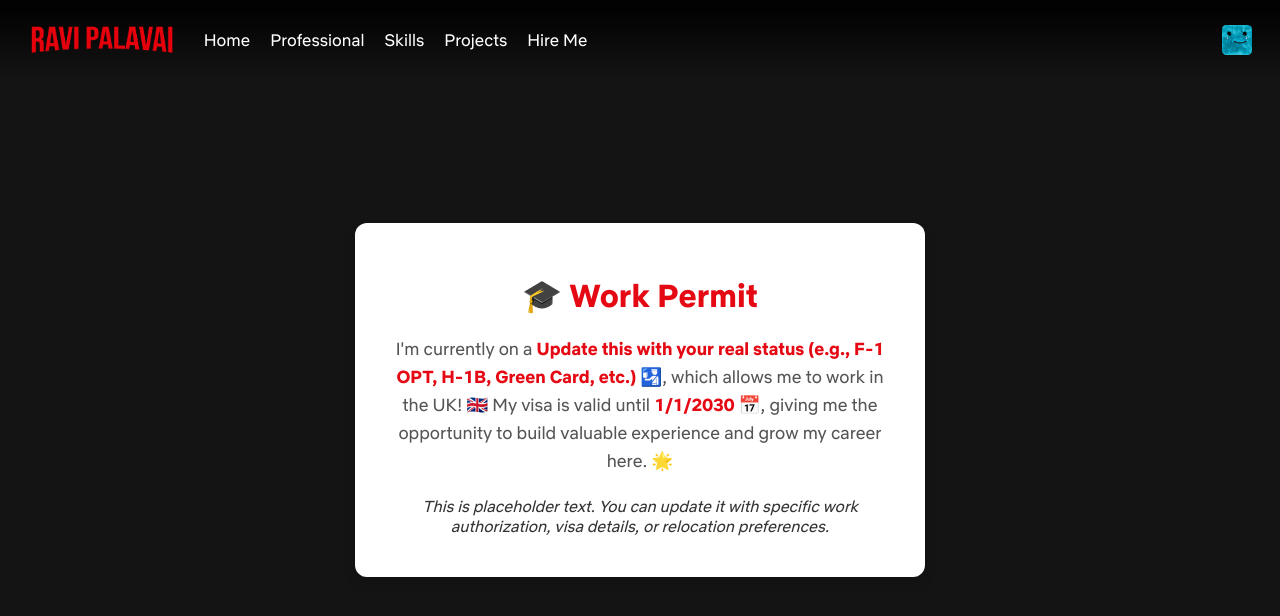
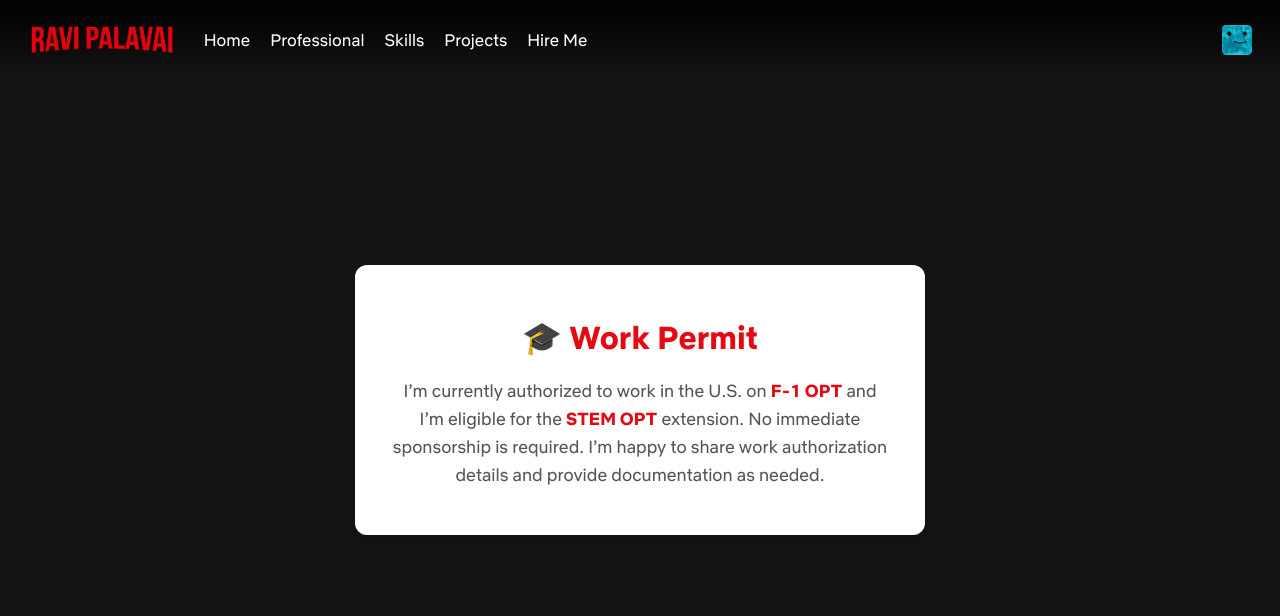
Before and after one commit to roovvii/portfolio, a React (Create React App) app: page /work-permit in a window 1280 px wide. Shown: the top 616 px of the page. Built offline with nearby package versions, Linux system fonts and the light colour scheme.

Commit message:
Update work permit content and remove load animation

```diff
--- a/src/pages/WorkPermit.css
+++ b/src/pages/WorkPermit.css
@@ -12,15 +12,33 @@
   padding: 25px 35px;
   max-width: 500px;
   text-align: center;
-  transition: transform 0.3s ease, box-shadow 0.3s ease;
-  animation: fadeInUp 0.5s ease-out;
+  transition: transform 0.3s ease;
+  /* animation removed */
   color: #333;
 }
 
 .work-permit-card:hover {
-  transform: translateY(-6px);
-  box-shadow: 0 10px 20px rgba(0, 0, 0, 0.25);
+  transform: scale(1.05);
 }
+
+/* delete this whole block
+@keyframes fadeInUp {
+  from {
+    opacity: 0;
+    transform: translateY(20px);
+  }
+  to {
+    opacity: 1;
+    transform: translateY(0);
+  }
+}
+*/
+
+
+.work-permit-card:hover {
+  transform: scale(1.05);
+}
+
 
 @keyframes fadeInUp {
   from {
--- a/src/pages/WorkPermit.tsx
+++ b/src/pages/WorkPermit.tsx
@@ -20,8 +20,10 @@ const WorkPermit: React.FC = () => {
       <div className="work-permit-card">
         <h2 className="work-permit-headline">🎓 Work Permit</h2>
         <p className="work-permit-summary">
-          I'm currently on a <strong>{workPermitData.visaStatus}</strong> 🛂, which allows me to work in the UK! 🇬🇧 My visa is valid until <strong>{new Date(workPermitData.expiryDate).toLocaleDateString()}</strong> 📅, giving me the opportunity to build valuable experience and grow my career here. 🌟
+          I’m currently authorized to work in the U.S. on <strong>{workPermitData.visaStatus}</strong> and I’m eligible for the <strong>STEM OPT</strong> extension. No immediate sponsorship is required. I’m happy to share work authorization details and provide documentation as needed.
         </p>
+
+
         <p className="additional-info">{workPermitData.additionalInfo}</p>
       </div>
     </div>
--- a/src/queries/getProfileBanner.ts
+++ b/src/queries/getProfileBanner.ts
@@ -23,7 +23,7 @@ export async function getProfileBanner(): Promise<ProfileBanner> {
 
     // This is the short summary text in the hero section
     profileSummary: `
-Full Stack Engineer with 7+ years of experience designing and delivering scalable enterprise and financial applications.
+Full Stack Engineer with 5+ years of experience designing and delivering scalable enterprise and financial applications.
 Specialized in building secure, cloud-native Java/Spring Boot microservices and dynamic front-end interfaces with React
 and Angular. Skilled at modernizing legacy systems, improving performance, and driving automation across banking,
 insurance, and investment domains. Passionate about writing clean, maintainable code that enhances system reliability and
--- a/src/queries/localContent.ts
+++ b/src/queries/localContent.ts
@@ -55,19 +55,17 @@ export const contactContent = {
 // Static work permit content – update this later with your real details
 export const workPermitContent = {
   // This shows up inside the <strong>…</strong> text
-  visaStatus: 'Update this with your real status (e.g., F-1 OPT, H-1B, Green Card, etc.)',
+  visaStatus: 'F-1 OPT',
 
-  // Store as a string here; we’ll convert it to a Date object in getWorkPermit.ts
+  // Keep this if your page needs it; otherwise we can remove it later
   expiryDate: '2030-01-01',
 
   // Main summary paragraph
   summary:
-    'I am currently authorized to work and excited about opportunities to build valuable experience and grow my career.',
+    'I’m currently authorized to work in the U.S. on F-1 OPT and I’m eligible for the STEM OPT extension. No immediate sponsorship is required. I’m happy to share work authorization details and provide documentation as needed.',
+     additionalInfo: '', // <-- add this (or put a real extra line)
+};
 
-  // Extra line shown below the summary
-  additionalInfo:
-    'This is placeholder text. You can update it with specific work authorization, visa details, or relocation preferences.',
-};
 
 // Static timeline content – work & education
 export const timelineContent = [
```
Also changed, not shown: 1 other file (tests, documents, lock files or other folders).
